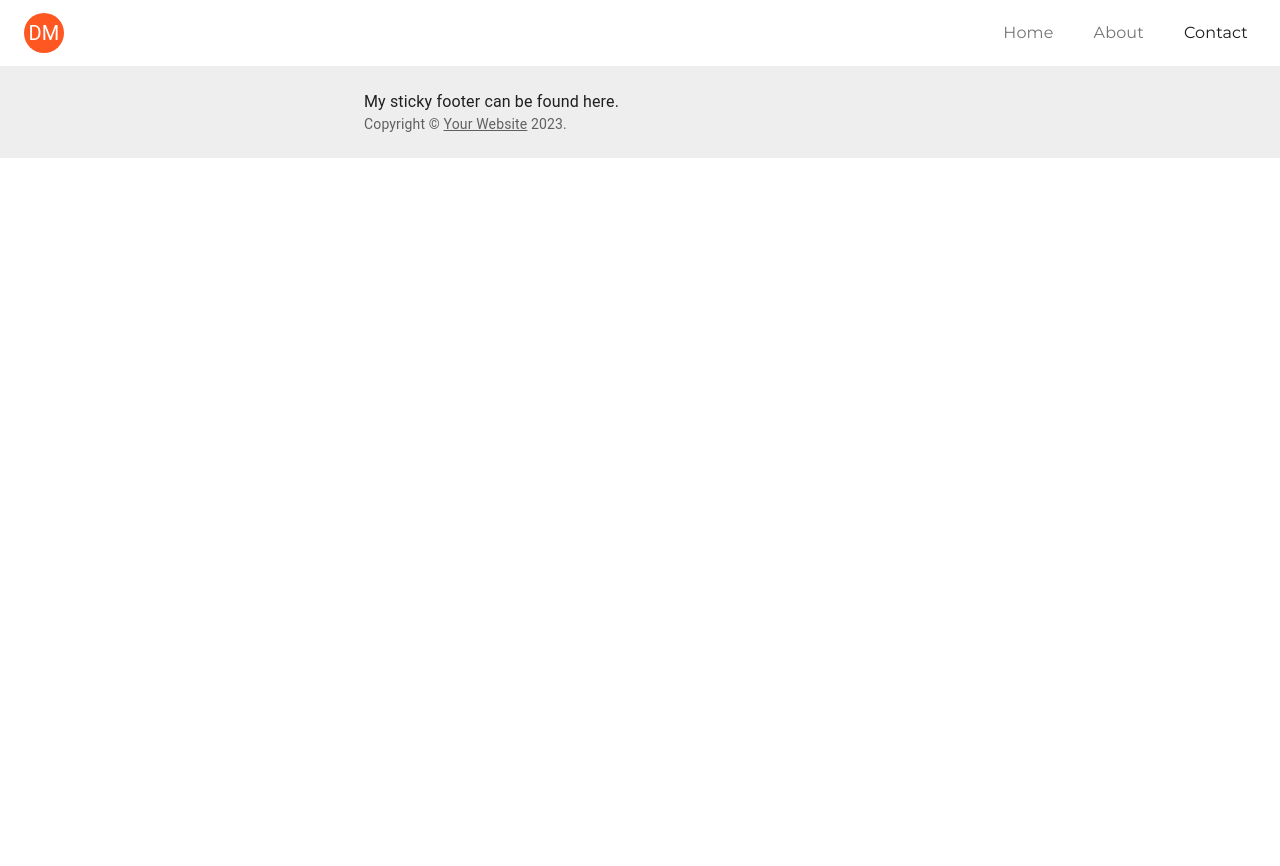
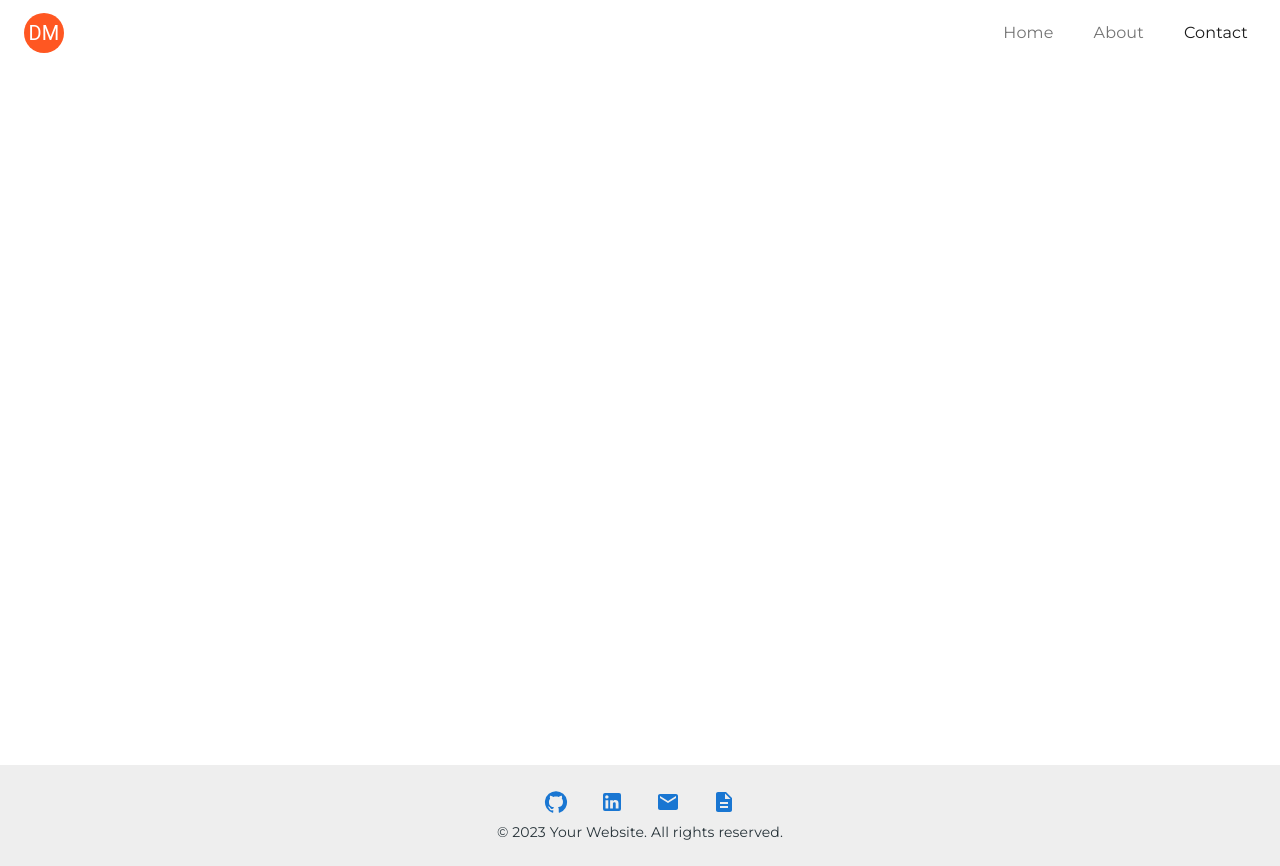
Before and after one commit to DesislavaMetodieva/my-react-portfolio, a React (Create React App) app: page /contact in a window 1280 px wide. Built offline with nearby package versions, Linux system fonts and the light colour scheme.

Commit message:
Added links to my footer

```diff
--- a/public/index.html
+++ b/public/index.html
@@ -15,6 +15,7 @@
       user's mobile device or desktop. See https://developers.google.com/web/fundamentals/web-app-manifest/
     -->
     <link rel="manifest" href="%PUBLIC_URL%/manifest.json" />
+
     <!--
       Notice the use of %PUBLIC_URL% in the tags above.
       It will be replaced with the URL of the `public` folder during the build.
--- a/src/components/pages/Footer.js
+++ b/src/components/pages/Footer.js
@@ -4,17 +4,47 @@ import Box from '@mui/material/Box';
 import Typography from '@mui/material/Typography';
 import Container from '@mui/material/Container';
 import Link from '@mui/material/Link';
+import GitHubIcon from '@mui/icons-material/GitHub';
+import LinkedInIcon from '@mui/icons-material/LinkedIn';
+import EmailIcon from '@mui/icons-material/Email';
+import DescriptionIcon from '@mui/icons-material/Description';
+import { blueGrey } from '@mui/material/colors';
 
-function Copyright() {
+const mainFont = blueGrey[900];
+
+function Footer() {
   return (
-    <Typography variant="body2" color="text.secondary">
-      {'Copyright © '}
-      <Link color="inherit" href="https://mui.com/">
-        Your Website
-      </Link>{' '}
-      {new Date().getFullYear()}
-      {'.'}
-    </Typography>
+    <Box
+      component="footer"
+      sx={{
+        py: 3,
+        px: 2,
+        backgroundColor: (theme) =>
+          theme.palette.mode === 'light'
+            ? theme.palette.grey[200]
+            : theme.palette.grey[800],
+      }}
+    >
+      <Container maxWidth="sm" sx={{ display: 'flex', justifyContent: 'center' }}>
+        <Link href="https://github.com/DesislavaMetodieva" target="_blank" rel="noopener" sx={{ mx: 2 }}>
+          <GitHubIcon />
+        </Link>
+        <Link href="https://www.linkedin.com/in/desim" target="_blank" rel="noopener" sx={{ mx: 2 }}>
+          <LinkedInIcon />
+        </Link>
+        <Link href="mailto:metodieva.desislava@gmail.com" sx={{ mx: 2 }}>
+          <EmailIcon />
+        </Link>
+        <Link href="https://drive.google.com/file/d/11c6IZI_HgaekE96Ny2KFGBuH_sC6xP8J/view?usp=sharing" target="_blank" rel="noopener" sx={{ mx: 2 }}>
+          <DescriptionIcon />
+        </Link>
+      </Container>
+      <Typography variant="body2" color={mainFont} sx={{ mt: 1, display: 'flex', justifyContent: 'center', fontFamily: "'Montserrat', sans-serif" }}>
+        {'© '}
+        {new Date().getFullYear()}
+        {' Your Website. All rights reserved.'}
+      </Typography>
+    </Box>
   );
 }
 
@@ -28,24 +58,10 @@ export default function StickyFooter() {
       }}
     >
       <CssBaseline />
-      <Box
-        component="footer"
-        sx={{
-          py: 3,
-          px: 2,
-          backgroundColor: (theme) =>
-            theme.palette.mode === 'light'
-              ? theme.palette.grey[200]
-              : theme.palette.grey[800],
-        }}
-      >
-        <Container maxWidth="sm">
-          <Typography variant="body1">
-            My sticky footer can be found here.
-          </Typography>
-          <Copyright />
-        </Container>
+      <Box sx={{ flexGrow: 1 }}>
+
       </Box>
+      <Footer />
     </Box>
   );
 }
--- a/src/index.css
+++ b/src/index.css
@@ -4,14 +4,12 @@
 
 body {
   margin: 0;
-  font-family: -apple-system, BlinkMacSystemFont, 'Segoe UI', 'Roboto', 'Oxygen',
-    'Ubuntu', 'Cantarell', 'Fira Sans', 'Droid Sans', 'Helvetica Neue',
-    sans-serif;
+  font-family: 'Montserrat', sans-serif;
   -webkit-font-smoothing: antialiased;
   -moz-osx-font-smoothing: grayscale;
+  height: 100%;
 }
 
 code {
-  font-family: source-code-pro, Menlo, Monaco, Consolas, 'Courier New',
-    monospace;
+  font-family: 'Montserrat', sans-serif;
 }
--- a/src/index.js
+++ b/src/index.js
@@ -27,8 +27,9 @@ ReactDOM.render(
         <Route path="/contact" element={<Contact />} />
         */}
       </Routes>
+      <Footer />
       </Wrapper>
-      <Footer />
+
     </Router>
   </React.StrictMode>,
   document.getElementById("root")
```
